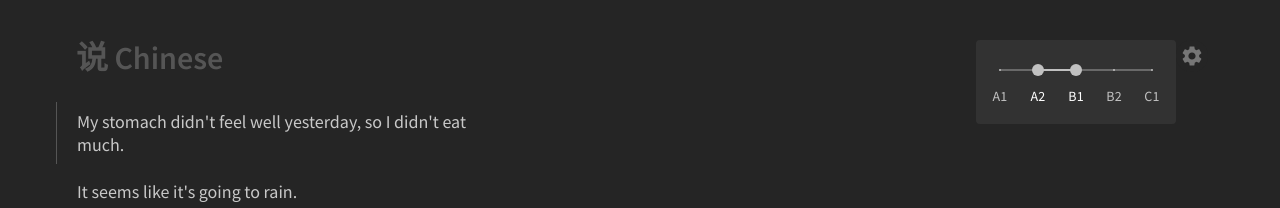
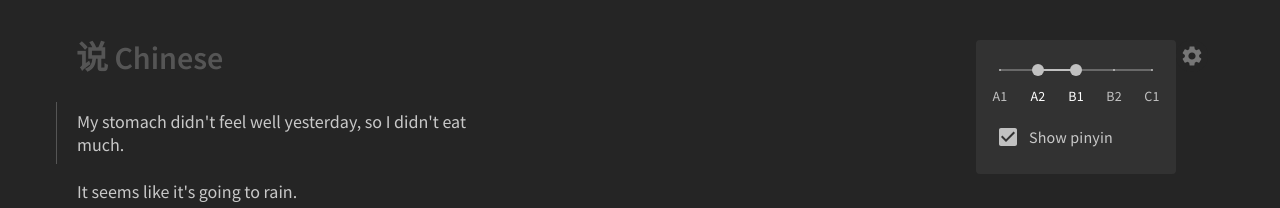
Before and after one commit to Xyzrr/shuo-chinese, a React (Create React App) app: page / in a window 1280 px wide. Both pictures are taken after a click on the element 1192 px from the left and 56 px from the top of the page. Shown: the top 208 px of the page. Built offline with nearby package versions, Linux system fonts and the light colour scheme.

Commit message:
pinyin checkbox

```diff
--- a/src/App.styles.ts
+++ b/src/App.styles.ts
@@ -1,6 +1,7 @@
 import styled, { css, createGlobalStyle } from "styled-components";
 import Slider from "@mui/material/Slider";
 import { LEVEL_COLORS } from "./colors";
+import { FormControlLabel } from "@mui/material";
 
 export const GlobalStyle = createGlobalStyle`
   body {
@@ -181,6 +182,7 @@ export const StyledSlider = styled(Slider)`
   .MuiSlider-markLabel {
     font-family: Source Sans Pro;
   }
+  margin-bottom: 28px !important;
 `;
 
 export const SettingsButton = styled.div`
@@ -232,3 +234,11 @@ export const CloseArticleButton = styled.div`
     right: 24px;
   }
 `;
+
+export const StyledFormControlLabel = styled(FormControlLabel)`
+  filter: saturate(0);
+  margin-left: -13px !important;
+  .MuiTypography-root {
+    font-family: Source Sans Pro;
+  }
+`;
--- a/src/App.tsx
+++ b/src/App.tsx
@@ -13,6 +13,15 @@ import MultiChineseRenderer from "./MultiChineseRenderer";
 import { createTheme, ThemeProvider, Popper } from "@mui/material";
 import SettingsIcon from "@mui/icons-material/Settings";
 import XIcon from "@mui/icons-material/Clear";
+import Checkbox from "@mui/material/Checkbox";
+
+interface SettingsContextValue {
+  showPinyin: boolean;
+}
+
+const SettingsContext = React.createContext<SettingsContextValue>({
+  showPinyin: true,
+});
 
 const darkTheme = createTheme({
   palette: {
@@ -155,8 +164,11 @@ const App: React.FC = () => {
 
   const open = Boolean(settingsAnchorEl);
 
+  const [showPinyin, setShowPinyin] = React.useState(true);
+
   return (
     <ThemeProvider theme={darkTheme}>
+      <SettingsContext.Provider value={{ showPinyin }}>
         <S.FullPage
           onClick={() => {
             setReveal("none");
@@ -188,6 +200,17 @@ const App: React.FC = () => {
                     { value: 4, label: "C1" },
                   ]}
                 />
+                <S.StyledFormControlLabel
+                  label="Show pinyin"
+                  control={
+                    <Checkbox
+                      checked={showPinyin}
+                      onChange={(e, checked) => {
+                        setShowPinyin(checked);
+                      }}
+                    />
+                  }
+                ></S.StyledFormControlLabel>
               </S.SettingsWrapper>
             </Popper>
             <S.SettingsButton onClick={handleSettingsClick}>
@@ -272,6 +295,7 @@ const App: React.FC = () => {
             )}
           </S.AppWrapper>
         </S.FullPage>
+      </SettingsContext.Provider>
     </ThemeProvider>
   );
 };
--- a/src/colors.ts
+++ b/src/colors.ts
@@ -6,3 +6,5 @@ export const LEVEL_COLORS = [
   "#AB8DAA",
   "#D5BE95",
 ];
+
+export const BACKGROUND_COLOR = "#211f25";
```
Lines whose indentation alone changed are shown as unchanged.
